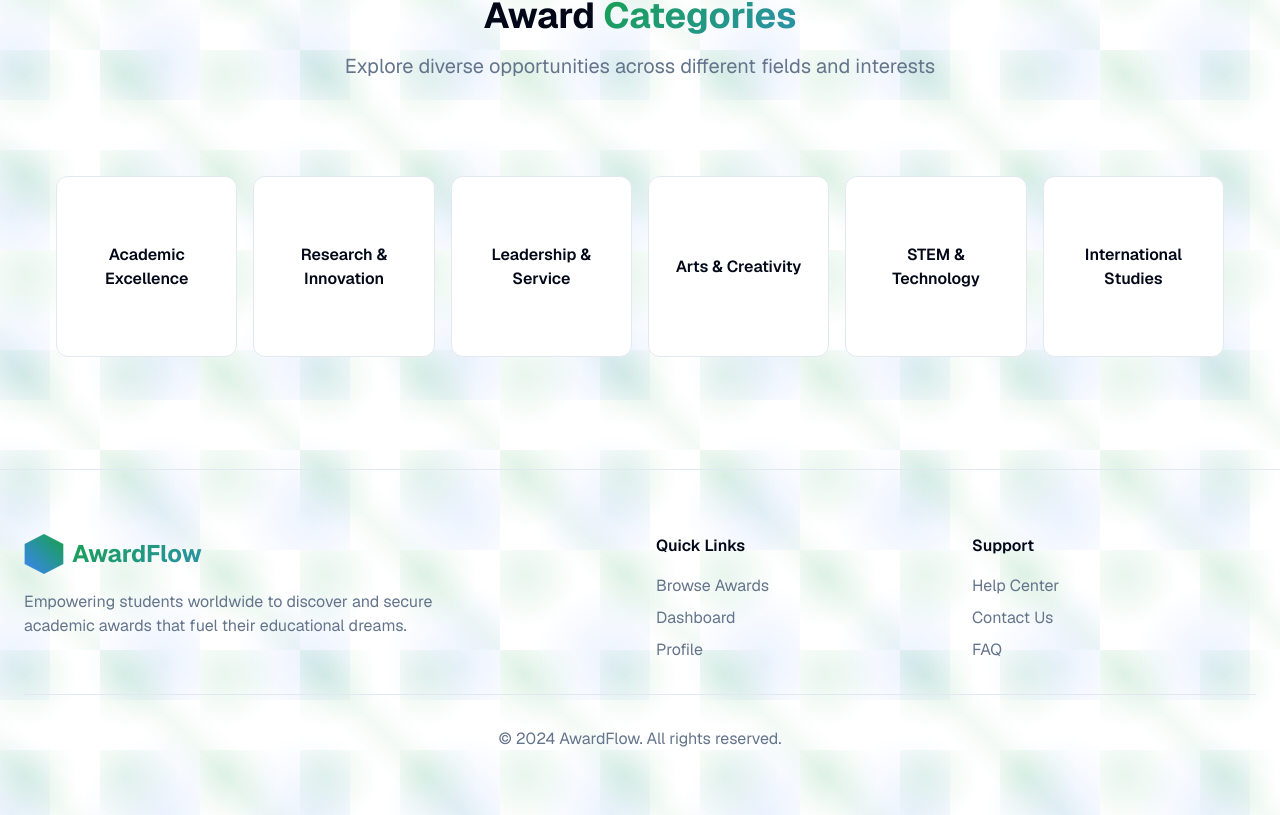
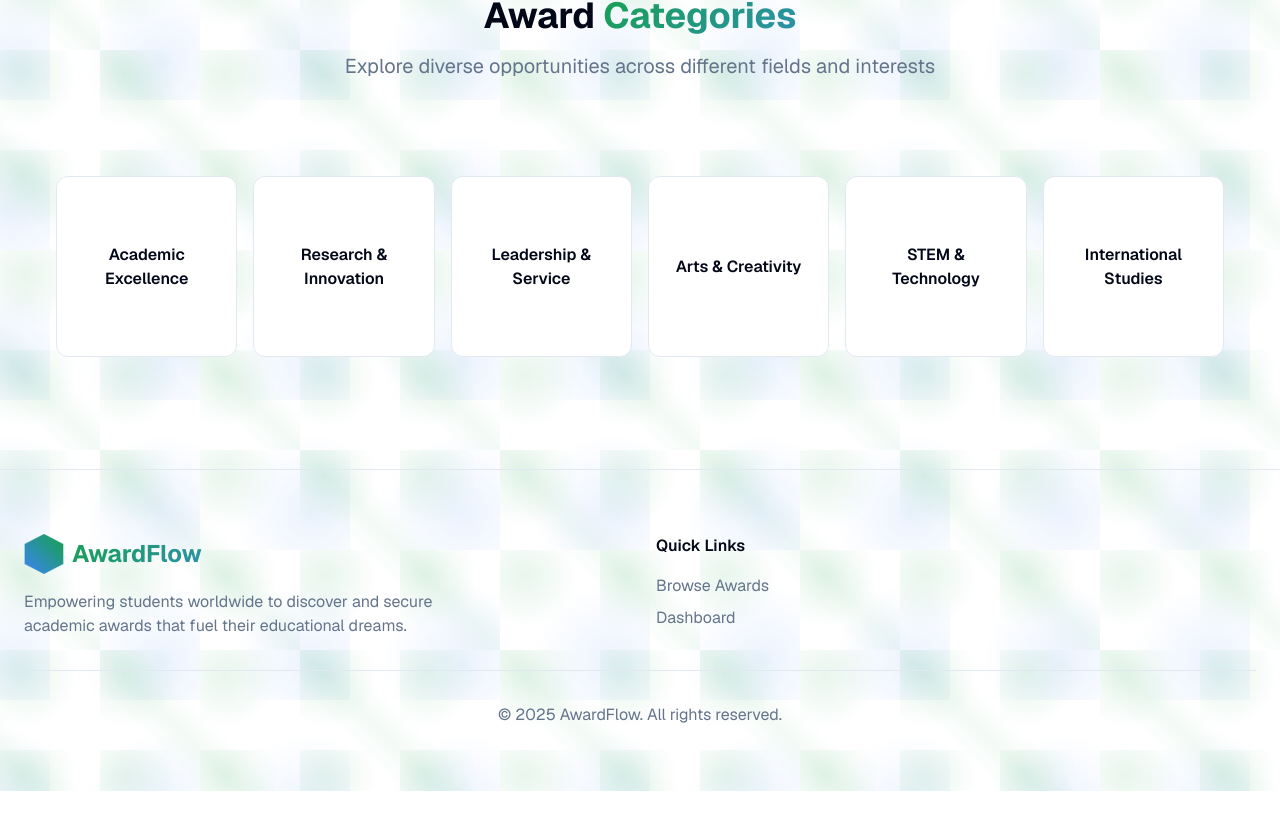
Before and after one commit to faizm10/awards-application-platform, a Next.js app in the folder frontend/: page / in a window 1280 px wide. Shown: the part 1450-2265 px from the top of the page. After the commit the page ends 2241 px from the top, so only its background shows below. Built offline with nearby package versions, Linux system fonts and the light colour scheme; no server answers.

Commit message:
edited the footer

```diff
--- a/frontend/app/page.tsx
+++ b/frontend/app/page.tsx
@@ -219,48 +219,11 @@ export default function Home() {
                       Dashboard
                     </Link>
                   </li>
-                  <li>
-                    <Link
-                      href="/profile"
-                      className="hover:text-foreground transition-colors"
-                    >
-                      Profile
-                    </Link>
-                  </li>
-                </ul>
-              </div>
-              <div>
-                <h3 className="font-semibold mb-4">Support</h3>
-                <ul className="space-y-2 text-muted-foreground">
-                  <li>
-                    <Link
-                      href="/help"
-                      className="hover:text-foreground transition-colors"
-                    >
-                      Help Center
-                    </Link>
-                  </li>
-                  <li>
-                    <Link
-                      href="/contact"
-                      className="hover:text-foreground transition-colors"
-                    >
-                      Contact Us
-                    </Link>
-                  </li>
-                  <li>
-                    <Link
-                      href="/faq"
-                      className="hover:text-foreground transition-colors"
-                    >
-                      FAQ
-                    </Link>
-                  </li>
                 </ul>
               </div>
             </div>
             <div className="border-t border-border mt-8 pt-8 text-center text-muted-foreground">
-              <p>&copy; 2024 AwardFlow. All rights reserved.</p>
+              <p>&copy; 2025 AwardFlow. All rights reserved.</p>
             </div>
           </div>
         </footer>
```
